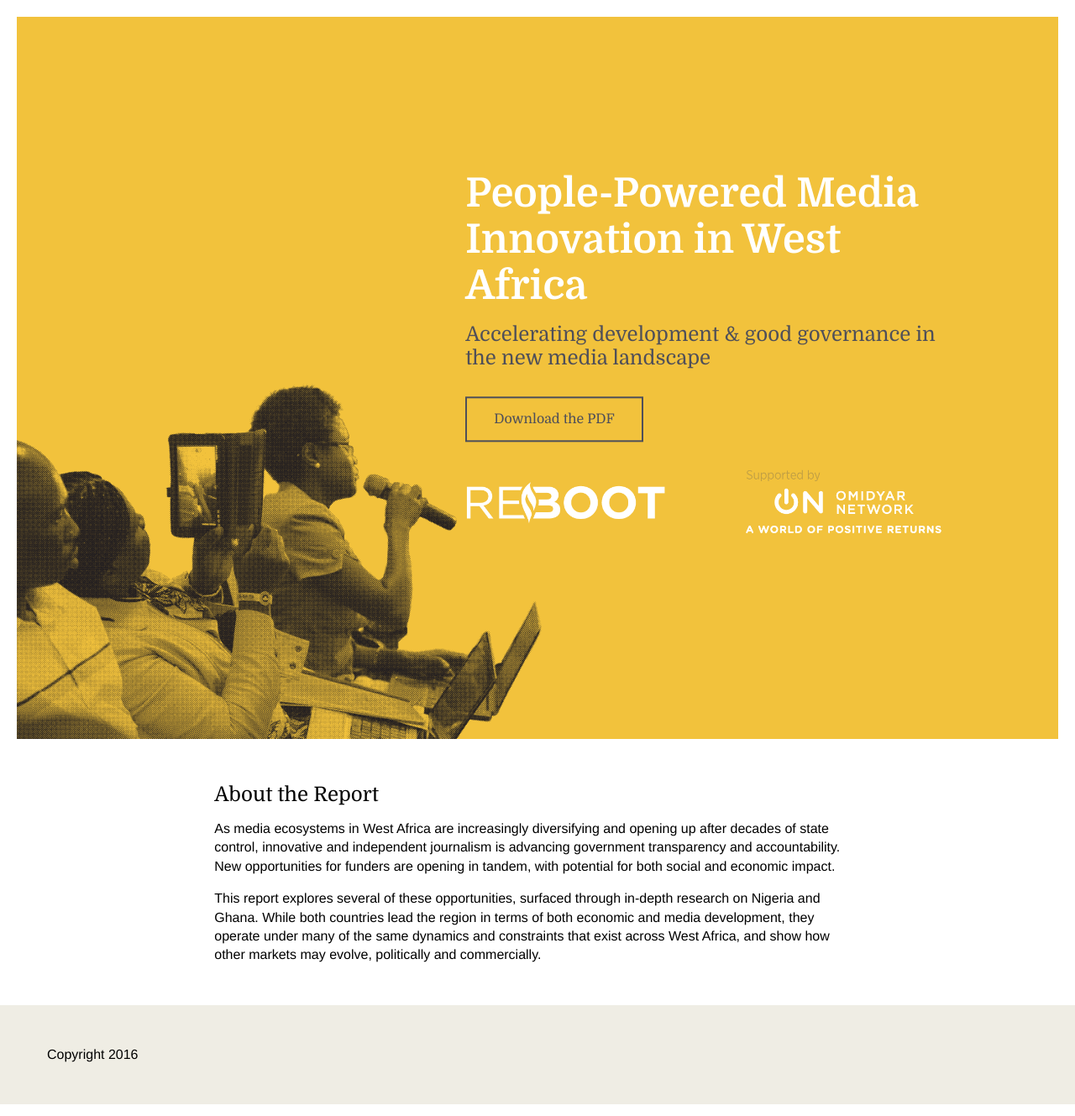
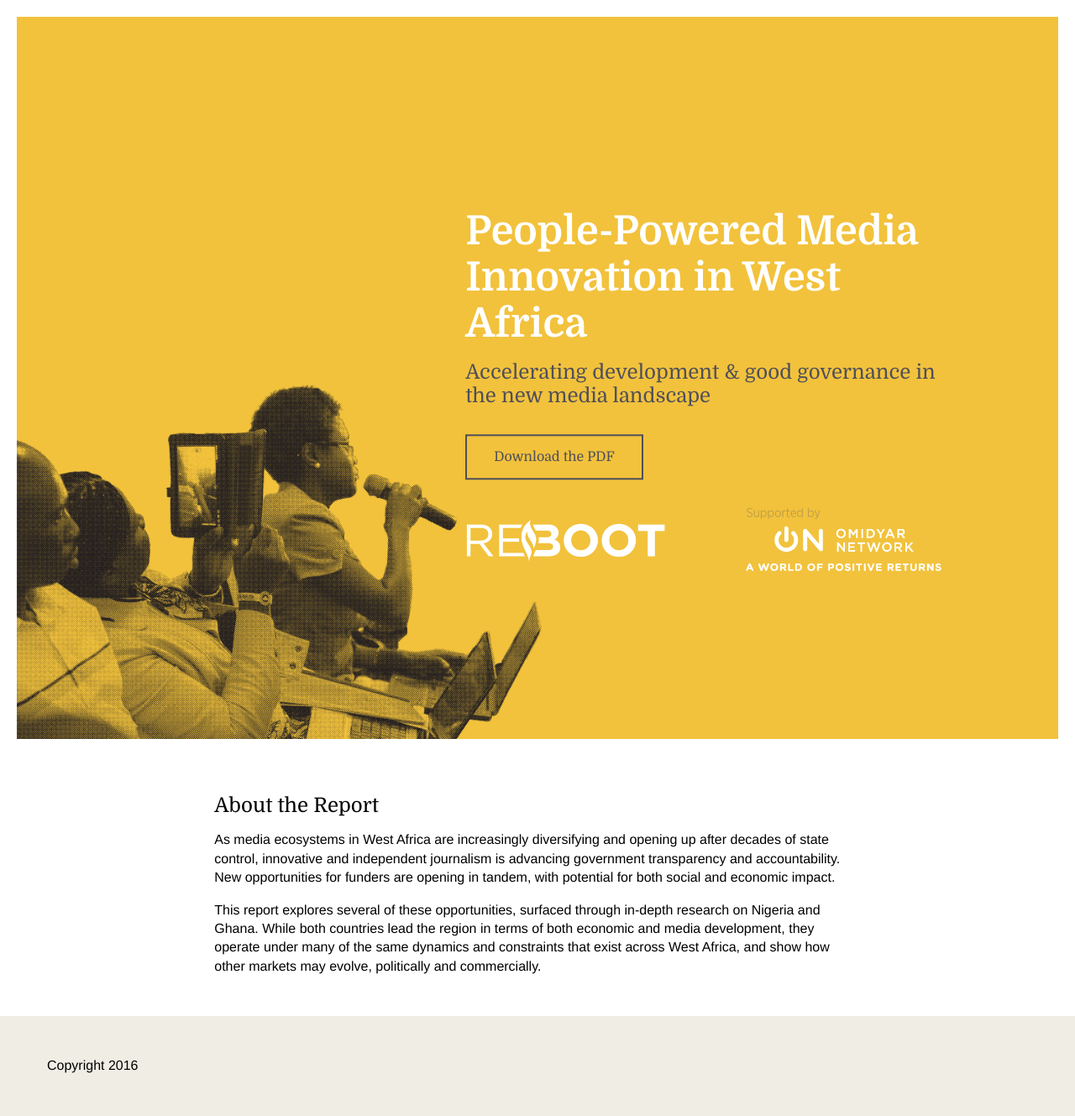
Before and after one commit to theReboot/westafricamedia, a Jekyll site: the page built from index.html, in a window 1280 px wide. Shown: the whole page at 84% size. Built offline with Jekyll 4.4.1, drawn with Linux system fonts in a browser that asks for light colours.

Commit message:
Hotlinked to Reboot's favicon; resolved #2

```diff
--- a/_includes/head.html
+++ b/_includes/head.html
@@ -5,6 +5,7 @@
 
   <title>{% if page.title %}{{ page.title }}{% else %}{{ site.title }}{% endif %}</title>
   <meta name="description" content="{% if page.excerpt %}{{ page.excerpt | strip_html | strip_newlines | truncate: 160 }}{% else %}{{ site.description }}{% endif %}">
+  <link rel="icon" type="image/png" href="http://reboot.org/wordpress/wp-content/themes/reboot/img/favicon.png" />
 
   <link rel="stylesheet" href="{{ "/css/main.css" | prepend: site.baseurl }}">
   <link rel="canonical" href="{{ page.url | replace:'index.html','' | prepend: site.baseurl | prepend: site.url }}">
--- a/css/main.scss
+++ b/css/main.scss
@@ -119,7 +119,7 @@ button {
   @include span-columns(6 of 12);
   @include shift(5 of 12);
 
-  margin-top: 45vh;
+  margin-top: 50vh;
   transform: translateY(-50%);
 
   @include media($tablet) {
```
